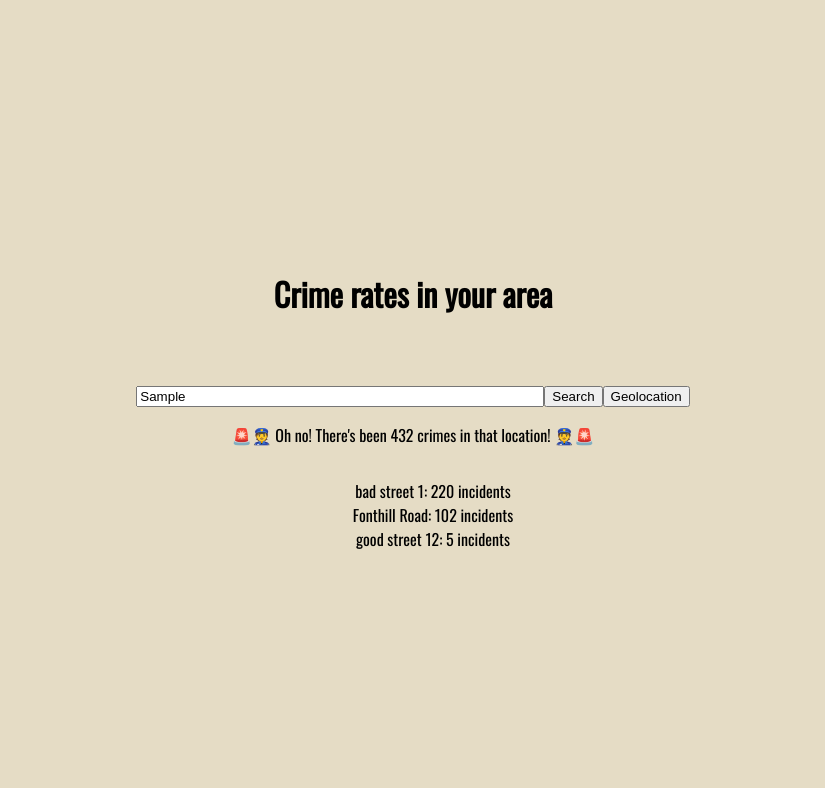
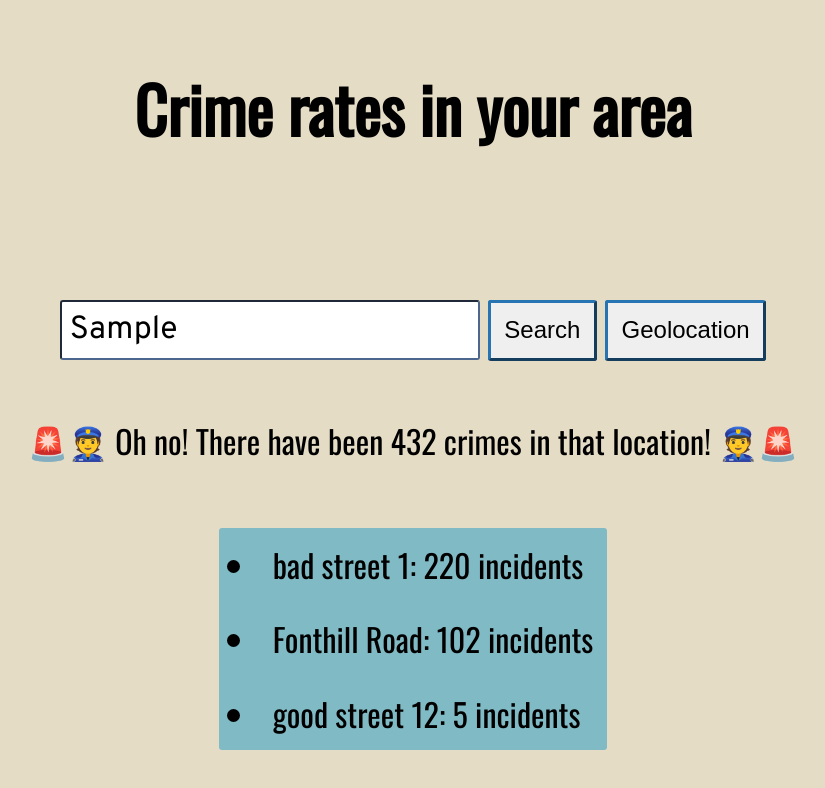
Before and after one commit to fac-14/DAAMwk5, a website: page public/index.html in a window 1280 px wide. Both pictures are taken after typing "Sample" into the empty fields and a click on the button "Search". Shown: the whole page, without its empty margins (227-1052 px from the left). Drawn offline with nearby package versions, Linux system fonts and the light colour scheme; no server answers.

Commit message:
Further basic styling, post-project

```diff
--- a/public/assets/dom.js
+++ b/public/assets/dom.js
@@ -13,7 +13,7 @@ function incidentReport(testObj) {
   clearList(display);
   const p = document.createElement('p');
   const totalCount = Object.values(testObj.crimes).reduce((a, b) => a + b);
-  p.textContent = `🚨👮 Oh no! There's been ${totalCount} crimes in that location! 👮🚨`;
+  p.textContent = `🚨👮 Oh no! There have been ${totalCount} crimes in that location! 👮🚨`;
   display.appendChild(p);
   const ul = document.createElement('ul');
   const streetNames = Object.keys(testObj.streets);
--- a/public/assets/style.css
+++ b/public/assets/style.css
@@ -1,4 +1,4 @@
-@import url('https://fonts.googleapis.com/css?family=Oswald');
+@import url('https://fonts.googleapis.com/css?family=Oswald|Merriweather+Sans|Overpass');
 
 
 
@@ -11,6 +11,7 @@ body {
     align-items: center;
     height: 100vh;
     font-family: 'Oswald', sans-serif;
+    font-size: 2rem;
 
 }
 
@@ -24,6 +25,12 @@ form {
 
 form input {
     min-width: 400px;
+    font-family: Overpass;
+    font-size: 2rem;
+    padding: 0.5rem;
+    border-color: #4D668E;
+    border-radius: 3px;
+    border-style: inset;
 }
 
 #display {
@@ -31,16 +38,40 @@ form input {
     align-items: center;
     justify-content: center;
     flex-direction: column;
-    background-color: #e5dcc5;
+    background-color: #E5DCC5
     color: black;
+    padding: 1rem;
+    border-radius: 3px;
 }
 
 
 ul {
-    background: #e5dcc5;;
+    background: #80BAC5;
+    border-radius: 3px;
 }
 
 li {
-    list-style: none;
-    text-align: center;
+    list-style: disc;
+    text-align: left;
+    padding: 0.85rem;
 }
+
+.postcodeButton {
+    font-family: 'Merriweather+Sans', Arial, Helvetica, sans-serif;
+    font-size: 1.5rem;
+    padding: 0.85rem;
+    border-color: #2874B2;
+    border-width: 3px;
+    border-radius: 3px;
+    margin: 0.5rem;
+}
+
+.geoButton {
+    font-family: 'Merriweather+Sans', Arial, Helvetica, sans-serif;
+    font-size: 1.5rem;
+    padding: 0.85rem;
+    border-color: #2874B2;
+    border-width: 3px;
+    border-radius: 3px;
+    margin: 0.5 rem;
+}
```
